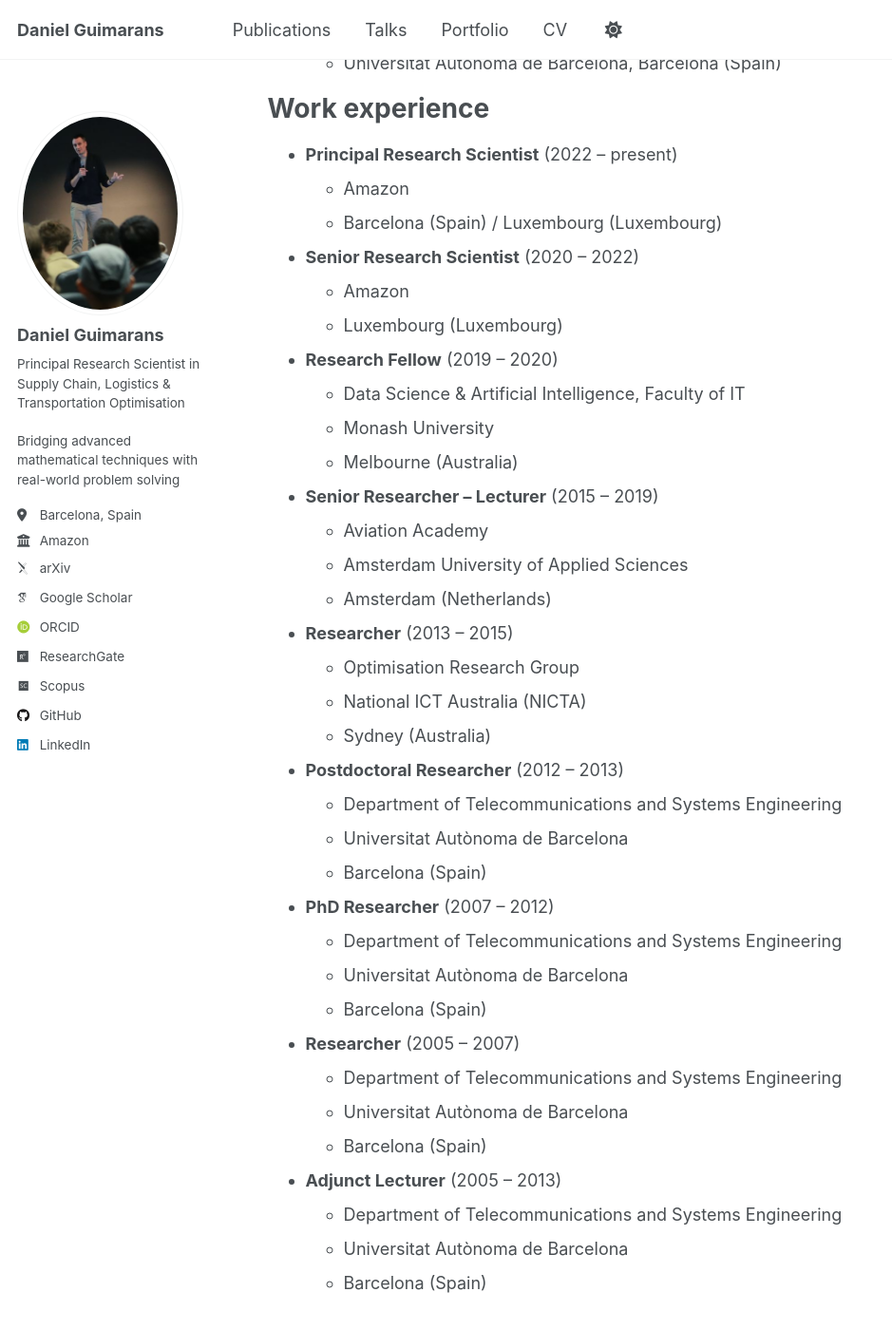
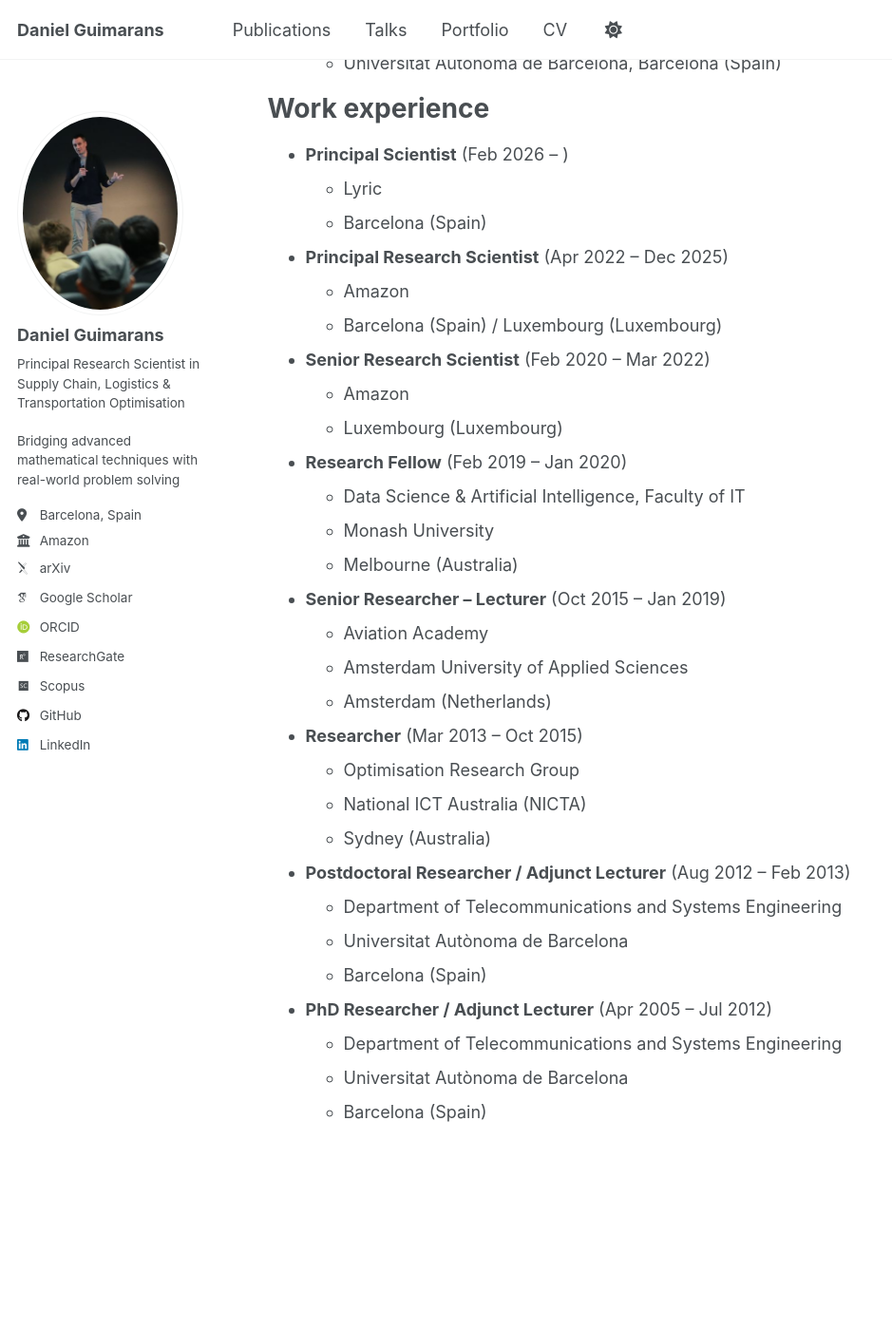
Before and after one commit to dguimarans/dguimarans.github.io, a Jekyll site: the page built from _pages/cv.md, in a window 1280 px wide and 1400 px high, scrolled down 632 px. Shown: the whole window at 95% size, without its empty margins (0-939 px from the left). Built offline with Jekyll 4.4.1, drawn with Linux system fonts in a browser that asks for light colours; some web fonts are replaced; a script that is not in the unit is left out.

Commit message:
Updating job position and title.

```diff
--- a/_pages/cv.md
+++ b/_pages/cv.md
@@ -33,45 +33,39 @@ Education
 Work experience
 ======
 
-* **Principal Research Scientist** (2022 -- present)
+* **Principal Scientist** (Feb 2026 -- )
+  * Lyric
+  * Barcelona (Spain)
+
+* **Principal Research Scientist** (Apr 2022 -- Dec 2025)
   * Amazon
   * Barcelona (Spain) / Luxembourg (Luxembourg)
 
-* **Senior Research Scientist** (2020 -- 2022)
+* **Senior Research Scientist** (Feb 2020 -- Mar 2022)
   * Amazon
   * Luxembourg (Luxembourg)
 
-* **Research Fellow** (2019 -- 2020)
+* **Research Fellow** (Feb 2019 -- Jan 2020)
   * Data Science & Artificial Intelligence, Faculty of IT
   * Monash University
   * Melbourne (Australia)
 
-* **Senior Researcher – Lecturer** (2015 -- 2019)
+* **Senior Researcher – Lecturer** (Oct 2015 -- Jan 2019)
   * Aviation Academy
   * Amsterdam University of Applied Sciences
   * Amsterdam (Netherlands)
 
-* **Researcher** (2013 -- 2015)
+* **Researcher** (Mar 2013 -- Oct 2015)
   * Optimisation Research Group
   * National ICT Australia (NICTA)
   * Sydney (Australia)
 
-* **Postdoctoral Researcher** (2012 -- 2013)
+* **Postdoctoral Researcher / Adjunct Lecturer** (Aug 2012 -- Feb 2013)
   * Department of Telecommunications and Systems Engineering
   * Universitat Autònoma de Barcelona
   * Barcelona (Spain)
 
-* **PhD Researcher** (2007 -- 2012)
+* **PhD Researcher / Adjunct Lecturer** (Apr 2005 -- Jul 2012)
   * Department of Telecommunications and Systems Engineering
   * Universitat Autònoma de Barcelona
   * Barcelona (Spain)
-
-* **Researcher** (2005 -- 2007)
-  * Department of Telecommunications and Systems Engineering
-  * Universitat Autònoma de Barcelona
-  * Barcelona (Spain)
-
-* **Adjunct Lecturer** (2005 -- 2013)
-  * Department of Telecommunications and Systems Engineering
-  * Universitat Autònoma de Barcelona
-  * Barcelona (Spain)
```
Also changed, not shown: _pages/about.md (+5 -5 lines), 2 other files.
